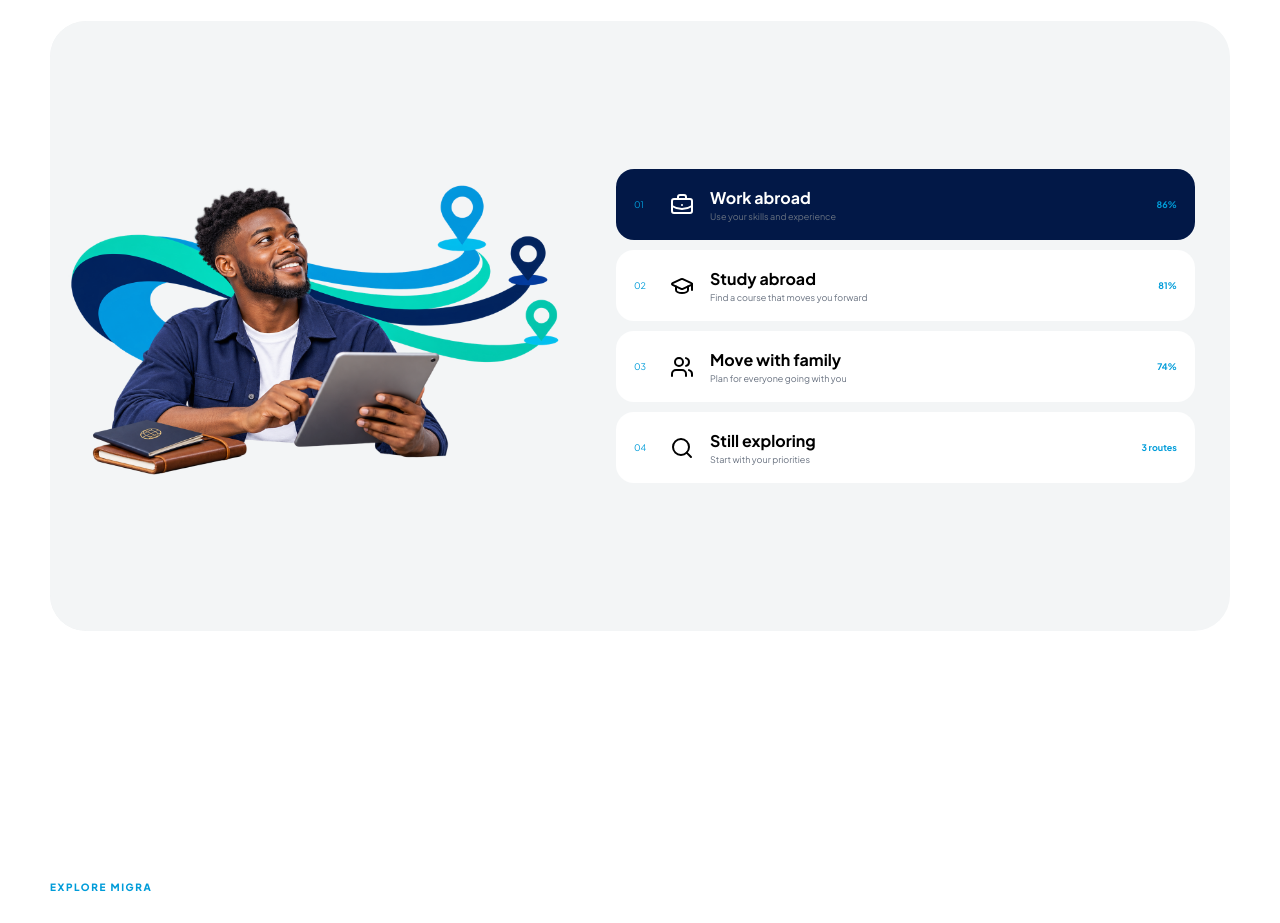
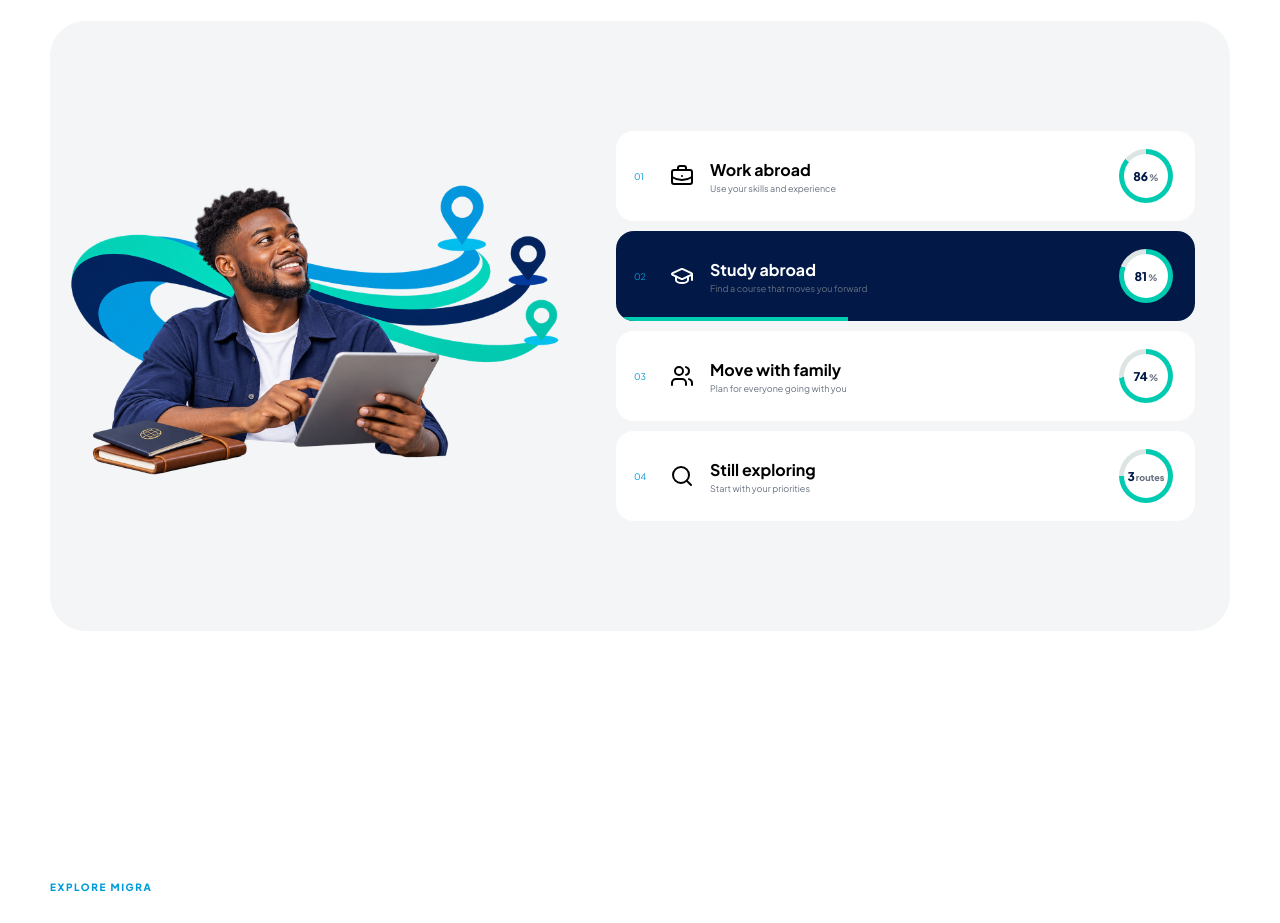
Before and after one commit to jettythegeek/migra, a Next.js app: page / in a window 1280 px wide. Shown: the part 1740-2663 px from the top of the page. Built offline with nearby package versions, Linux system fonts and the light colour scheme.

Commit message:
Animate migration route selector

```diff
--- a/app/globals.css
+++ b/app/globals.css
@@ -441,11 +441,13 @@ button {
   border-radius: 18px;
   padding: 18px;
   display: grid;
-  grid-template-columns: 24px 28px 1fr auto;
+  grid-template-columns: 24px 28px 1fr 58px;
   gap: 12px;
   align-items: center;
   text-align: left;
   cursor: pointer;
+  position: relative;
+  overflow: hidden;
 }
 .path-list button.active {
   background: var(--navy);
@@ -462,6 +464,79 @@ button {
 .path-list b,
 .path-list small {
   display: block;
+}
+.path-score {
+  --path-fill: var(--path-sweep);
+  width: 54px;
+  height: 54px;
+  display: grid !important;
+  grid-template-columns: auto auto;
+  place-content: center;
+  gap: 1px;
+  position: relative;
+  overflow: hidden;
+  border-radius: 50%;
+  background: conic-gradient(
+    var(--teal) var(--path-fill),
+    #dce5e4 var(--path-fill)
+  );
+  color: var(--navy) !important;
+}
+.path-score::before {
+  content: "";
+  position: absolute;
+  inset: 5px;
+  border-radius: 50%;
+  background: white;
+}
+.path-score > span,
+.path-score > small {
+  position: relative;
+  z-index: 1;
+}
+.path-score > span {
+  font-size: 12px;
+  font-weight: 900;
+}
+.path-score > small {
+  margin: 0;
+  align-self: center;
+  color: var(--muted);
+  font-size: 7px;
+  font-weight: 800;
+}
+.path-list button.active .path-score {
+  color: var(--navy) !important;
+}
+.path-score.animate {
+  animation: path-ring-fill 1.05s ease-out both;
+}
+.path-timer {
+  position: absolute;
+  left: 0;
+  bottom: 0;
+  width: 0;
+  height: 4px;
+  background: var(--teal);
+  animation: path-tab-timer 5s linear forwards;
+}
+@property --path-fill {
+  syntax: "<angle>";
+  inherits: false;
+  initial-value: 0deg;
+}
+@keyframes path-ring-fill {
+  from {
+    --path-fill: 0deg;
+  }
+  to {
+    --path-fill: var(--path-sweep);
+  }
+}
+@keyframes path-tab-timer {
+  to {
+    width: 100%;
+  }
 }
 .path-list small {
   font-size: 9px;
--- a/app/page.tsx
+++ b/app/page.tsx
@@ -29,7 +29,7 @@ import {
   XLogo,
 } from "@phosphor-icons/react";
 import { AnimatePresence, motion } from "motion/react";
-import { useState } from "react";
+import { useEffect, useState } from "react";
 
 const paths = [
   {
@@ -57,6 +57,39 @@ const paths = [
     score: "3 routes",
   },
 ];
+
+function PathScore({ score, active }: { score: string; active: boolean }) {
+  const target = Number.parseInt(score, 10);
+  const isPercent = score.includes("%");
+  const [value, setValue] = useState(active ? 0 : target);
+
+  useEffect(() => {
+    if (!active) {
+      setValue(target);
+      return;
+    }
+    setValue(0);
+    let frame = 0;
+    const frames = 42;
+    const timer = window.setInterval(() => {
+      frame += 1;
+      setValue(Math.round((target * frame) / frames));
+      if (frame >= frames) window.clearInterval(timer);
+    }, 24);
+    return () => window.clearInterval(timer);
+  }, [active, target]);
+
+  const sweep = isPercent ? target * 3.6 : 270;
+  return (
+    <strong
+      className={`path-score ${active ? "animate" : ""}`}
+      style={{ "--path-sweep": `${sweep}deg` } as React.CSSProperties}
+    >
+      <span>{value}</span>
+      <small>{isPercent ? "%" : "routes"}</small>
+    </strong>
+  );
+}
 
 const destinations = [
   {
@@ -451,6 +484,13 @@ export default function Home() {
   const [menu, setMenu] = useState(false);
   const [active, setActive] = useState(0);
   const [faq, setFaq] = useState(0);
+  useEffect(() => {
+    const timer = window.setTimeout(
+      () => setActive((current) => (current + 1) % paths.length),
+      5000,
+    );
+    return () => window.clearTimeout(timer);
+  }, [active]);
   return (
     <main>
       <nav className="nav wrap">
@@ -571,7 +611,10 @@ export default function Home() {
                     <b>{p.title}</b>
                     <small>{p.text}</small>
                   </p>
-                  <strong>{p.score}</strong>
+                  <PathScore score={p.score} active={active === i} />
+                  {active === i && (
+                    <i className="path-timer" aria-hidden="true" />
+                  )}
                 </button>
               );
             })}
```
